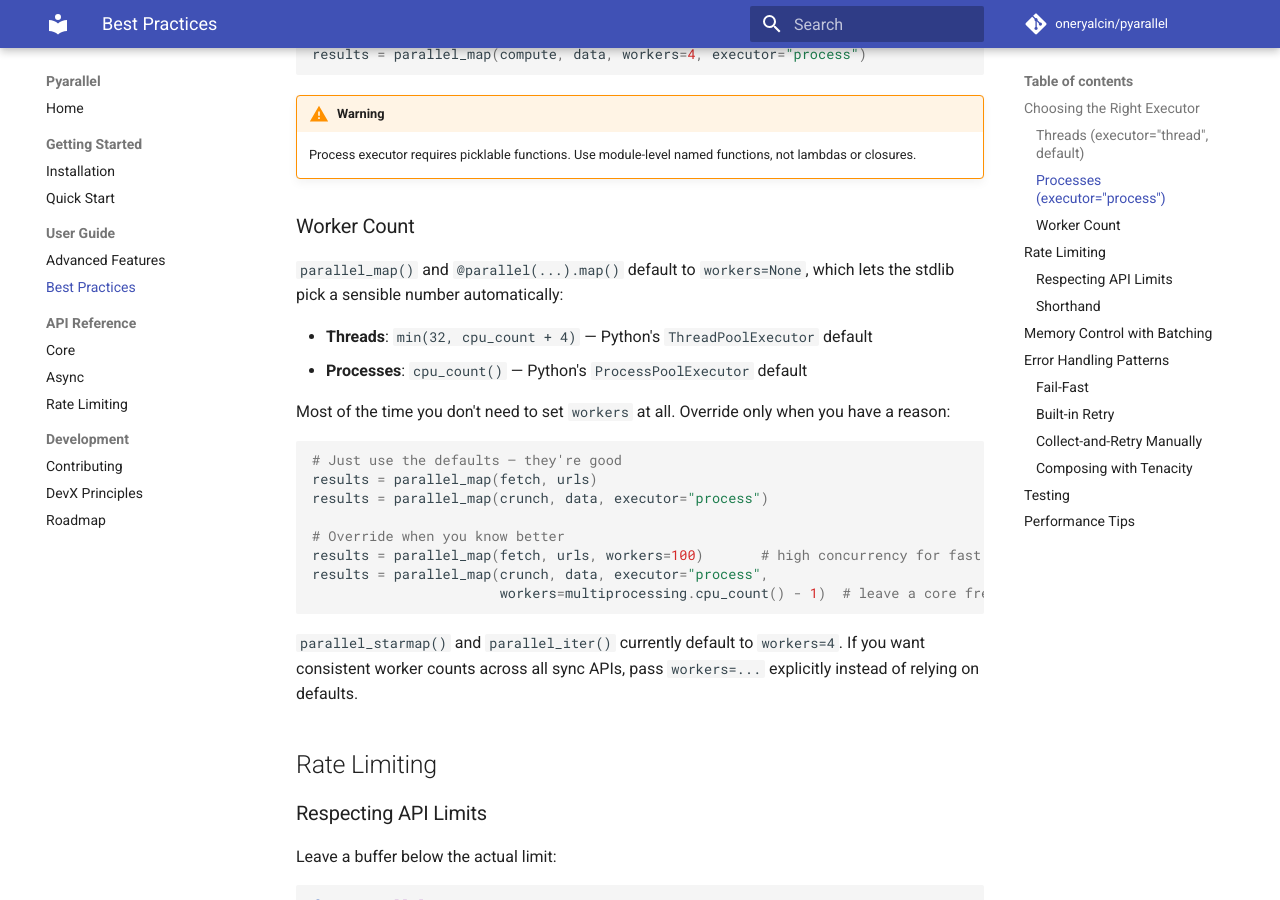
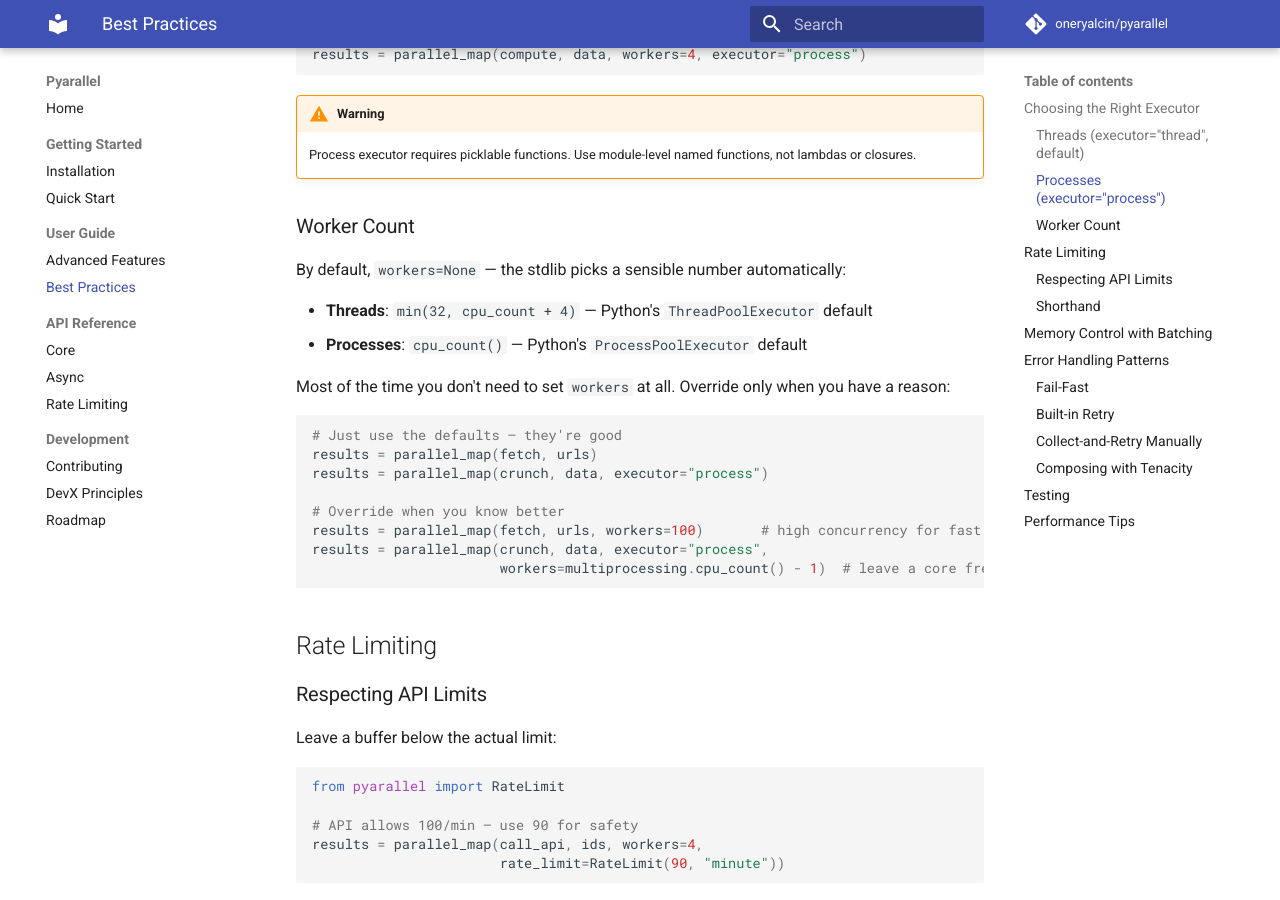
Before and after one commit to oneryalcin/pyarallel, an MkDocs documentation site: the page built from docs/user-guide/best-practices.md, in a window 1280 px wide and 900 px high, scrolled down 694 px. Built offline with MkDocs 1.6.1 and Material for MkDocs 9.7.7, drawn with Linux system fonts in a browser that asks for light colours; comment, search, counter and statistics services are not loaded.

Commit message:
Align workers default to None across all sync APIs
parallel_starmap and parallel_iter had workers=4 while parallel_map
had workers=None. Now all sync APIs default to None, letting the
stdlib executor pick the worker count.

````diff
--- a/docs/user-guide/best-practices.md
+++ b/docs/user-guide/best-practices.md
@@ -32,8 +32,7 @@ results = parallel_map(compute, data, workers=4, executor="process")
 
 ### Worker Count
 
-`parallel_map()` and `@parallel(...).map()` default to `workers=None`, which lets
-the stdlib pick a sensible number automatically:
+By default, `workers=None` — the stdlib picks a sensible number automatically:
 
 - **Threads**: `min(32, cpu_count + 4)` — Python's `ThreadPoolExecutor` default
 - **Processes**: `cpu_count()` — Python's `ProcessPoolExecutor` default
@@ -50,10 +49,6 @@ results = parallel_map(fetch, urls, workers=100)       # high concurrency for fa
 results = parallel_map(crunch, data, executor="process",
                        workers=multiprocessing.cpu_count() - 1)  # leave a core free
 ```
-
-`parallel_starmap()` and `parallel_iter()` currently default to `workers=4`.
-If you want consistent worker counts across all sync APIs, pass `workers=...`
-explicitly instead of relying on defaults.
 
 ## Rate Limiting
 
````
Also changed, not shown: docs/api-reference/core.md (+2 -2 lines), 1 other file.
